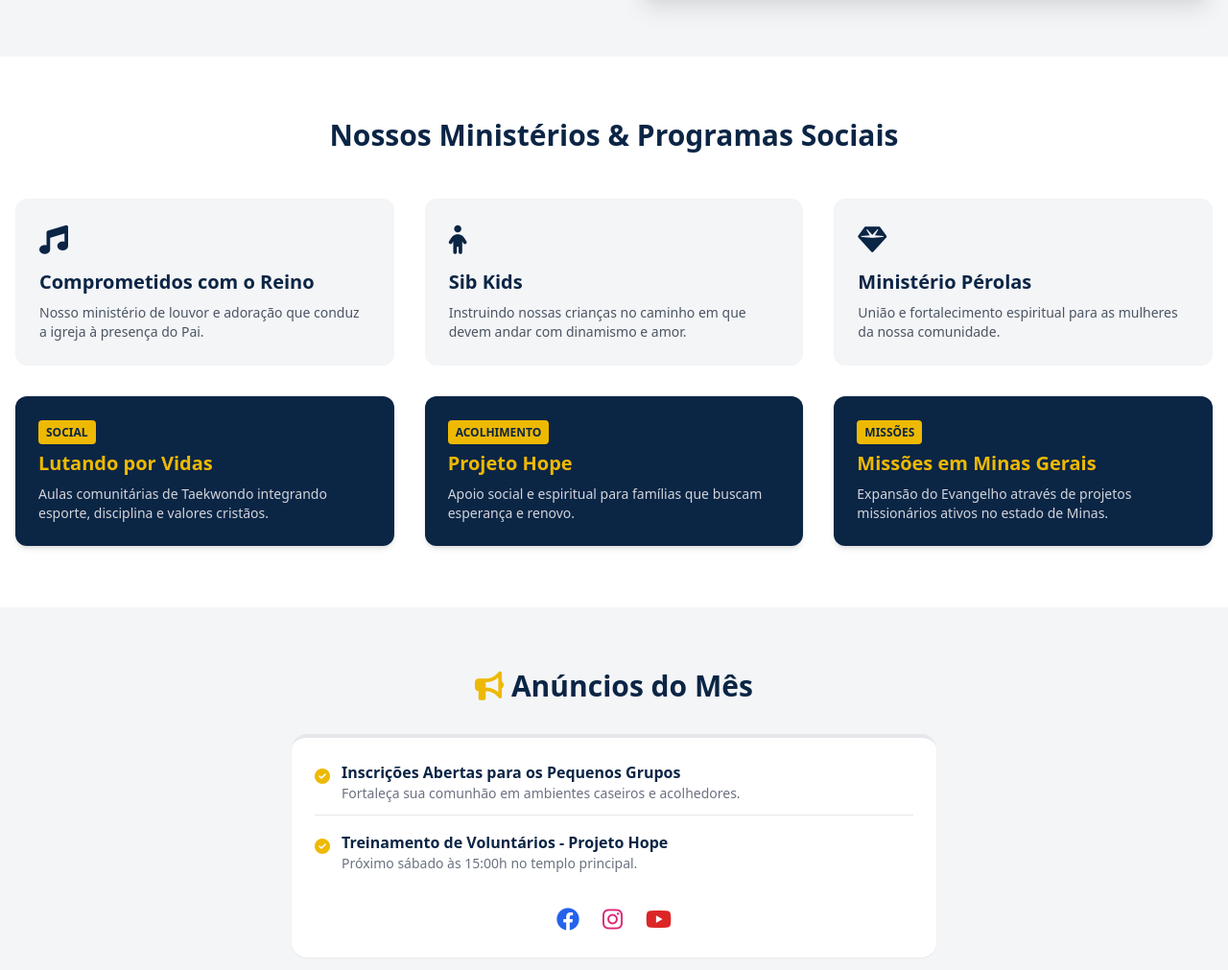
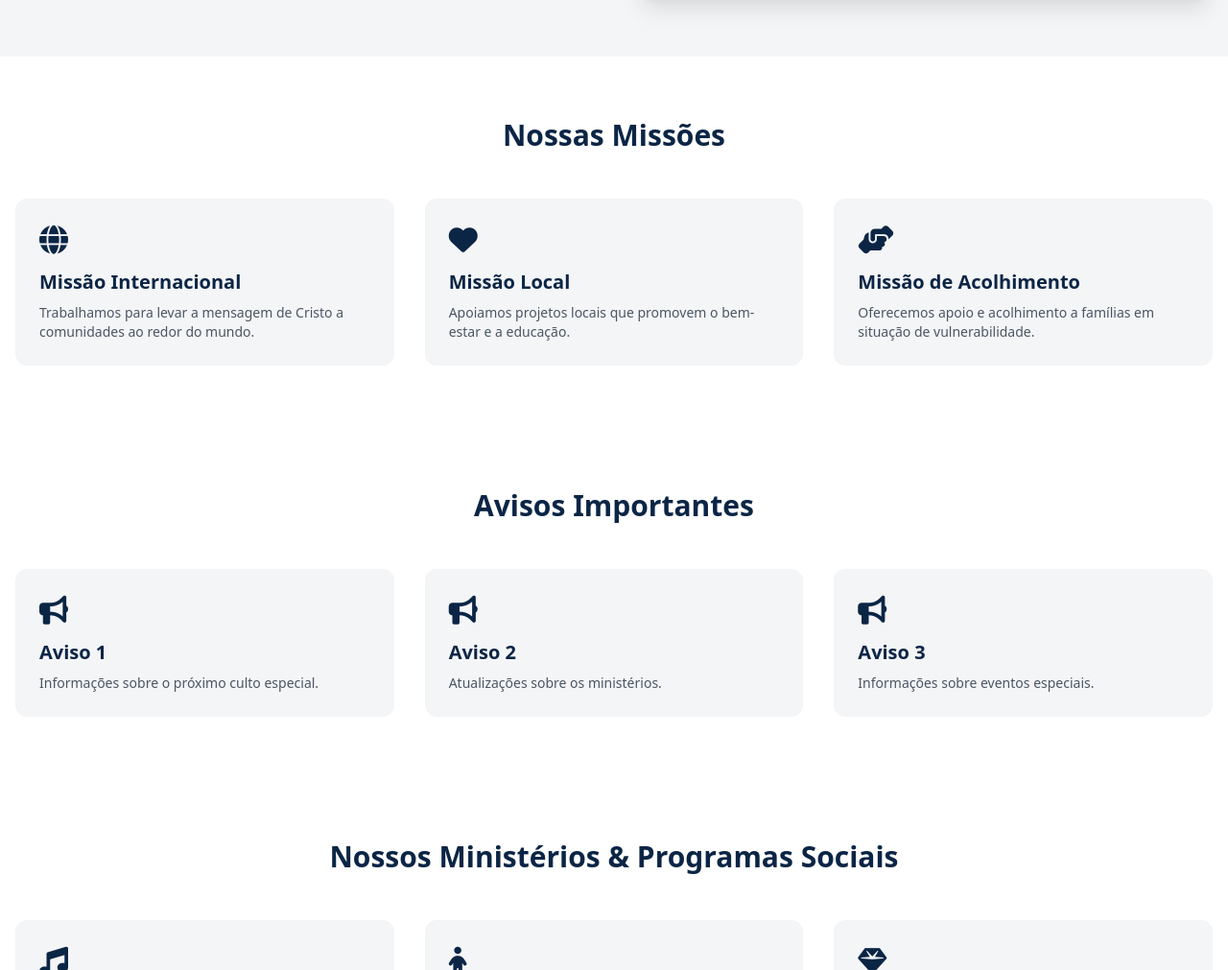
Before and after one commit to delcin53/sib-papucaia, a plain HTML site: page index.html in a window 1280 px wide. Shown: the part 1100-2111 px from the top of the page at 96% size. Drawn offline with nearby package versions, Linux system fonts and the light colour scheme.

Commit message:
Adicionar seções de missões e avisos

```diff
--- a/index.html
+++ b/index.html
@@ -87,6 +87,52 @@
                 <div class="flex justify-between pb-2">
                     <span class="font-medium">Domingo (19:30h)</span>
                     <span class="text-gold">Culto de Celebração</span>
+                </div>
+            </div>
+        </div>
+    </section>
+
+    <section id="missoes" class="bg-white py-16">
+        <div class="max-w-7xl mx-auto px-4">
+            <h2 class="text-3xl font-bold text-center text-navy mb-12">Nossas Missões</h2>
+            <div class="grid sm:grid-cols-2 lg:grid-cols-3 gap-8">
+                <div class="p-6 bg-pastel rounded-xl border border-gray-100">
+                    <div class="text-navy text-3xl mb-3"><i class="fa-solid fa-globe"></i></div>
+                    <h3 class="text-xl font-bold text-navy mb-2">Missão Internacional</h3>
+                    <p class="text-sm text-gray-600">Trabalhamos para levar a mensagem de Cristo a comunidades ao redor do mundo.</p>
+                </div>
+                <div class="p-6 bg-pastel rounded-xl border border-gray-100">
+                    <div class="text-navy text-3xl mb-3"><i class="fa-solid fa-heart"></i></div>
+                    <h3 class="text-xl font-bold text-navy mb-2">Missão Local</h3>
+                    <p class="text-sm text-gray-600">Apoiamos projetos locais que promovem o bem-estar e a educação.</p>
+                </div>
+                <div class="p-6 bg-pastel rounded-xl border border-gray-100">
+                    <div class="text-navy text-3xl mb-3"><i class="fa-solid fa-hands-helping"></i></div>
+                    <h3 class="text-xl font-bold text-navy mb-2">Missão de Acolhimento</h3>
+                    <p class="text-sm text-gray-600">Oferecemos apoio e acolhimento a famílias em situação de vulnerabilidade.</p>
+                </div>
+            </div>
+        </div>
+    </section>
+
+    <section id="noticias" class="bg-white py-16">
+        <div class="max-w-7xl mx-auto px-4">
+            <h2 class="text-3xl font-bold text-center text-navy mb-12">Avisos Importantes</h2>
+            <div class="grid sm:grid-cols-2 lg:grid-cols-3 gap-8">
+                <div class="p-6 bg-pastel rounded-xl border border-gray-100">
+                    <div class="text-navy text-3xl mb-3"><i class="fa-solid fa-bullhorn"></i></div>
+                    <h3 class="text-xl font-bold text-navy mb-2">Aviso 1</h3>
+                    <p class="text-sm text-gray-600">Informações sobre o próximo culto especial.</p>
+                </div>
+                <div class="p-6 bg-pastel rounded-xl border border-gray-100">
+                    <div class="text-navy text-3xl mb-3"><i class="fa-solid fa-bullhorn"></i></div>
+                    <h3 class="text-xl font-bold text-navy mb-2">Aviso 2</h3>
+                    <p class="text-sm text-gray-600">Atualizações sobre os ministérios.</p>
+                </div>
+                <div class="p-6 bg-pastel rounded-xl border border-gray-100">
+                    <div class="text-navy text-3xl mb-3"><i class="fa-solid fa-bullhorn"></i></div>
+                    <h3 class="text-xl font-bold text-navy mb-2">Aviso 3</h3>
+                    <p class="text-sm text-gray-600">Informações sobre eventos especiais.</p>
                 </div>
             </div>
         </div>
```
Also changed, not shown: 1 other file.
